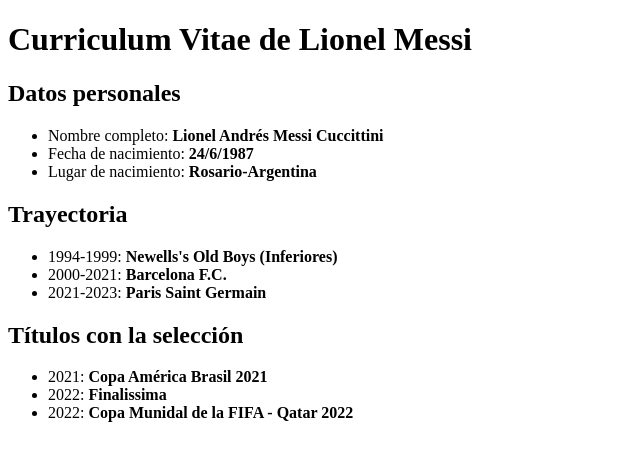
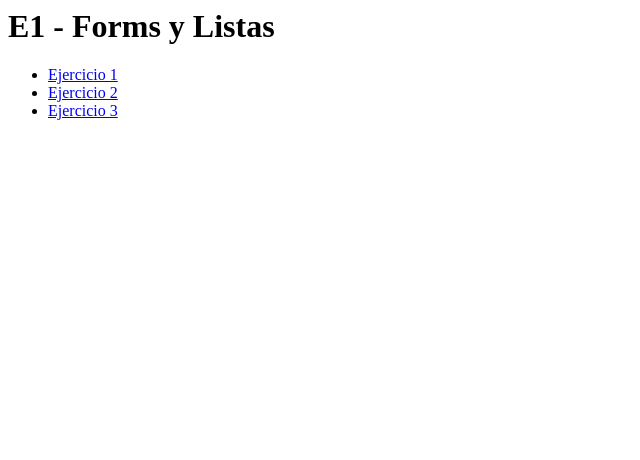
Before and after one commit to agcolanero/Entrega1, a plain HTML site: page index.html in a window 1280 px wide. Shown: the whole page, without its empty margins (0-640 px from the left). Drawn offline with Linux system fonts and the light colour scheme.

Commit message:
agregando html

```diff
--- a/index.html
+++ b/index.html
@@ -1,35 +1,18 @@
-<!DOCTYPE html>
+<html><!DOCTYPE html>
 <html lang="en">
-  <head>
-    <meta charset="UTF-8" />
-    <meta name="viewport" content="width=device-width, initial-scale=1.0" />
-    <title>Curriculum Vitae de Lionel Messi</title>
-  </head>
+<head>
+    <meta charset="UTF-8">
+    <meta name="viewport" content="width=device-width, initial-scale=1.0">
+    <title>Document</title>
+</head>
+<body>
+    <h1>E1 - Forms y Listas</h1>
 
-    <body>
-        <h1> Curriculum Vitae de Lionel Messi </h1>
+    <ul>
+        <li><a href="Ejercicio1.html">Ejercicio 1</a></li>
+        <li><a href="Ejercicio2.html">Ejercicio 2</a></li>
+        <li><a href="Ejercicio3.html">Ejercicio 3</a></li>
+    </ul>
 
-        <h2> Datos personales</h2>
-        <ul>
-            <li>Nombre completo: <b>Lionel Andrés Messi Cuccittini</b></li>
-            <li>Fecha de nacimiento: <b>24/6/1987</b></li>
-            <li>Lugar de nacimiento: <b>Rosario-Argentina</b></li>
-        </ul>
-
-        <h2>Trayectoria</h2>
-        <ul>
-            <li>1994-1999: <b>Newells's Old Boys (Inferiores)  </b></li>
-            <li>2000-2021: <b>Barcelona F.C.</b></li>
-            <li>2021-2023: <b>Paris Saint Germain</b></li>
-        </ul>
-
-        <h2>Títulos con la selección</h2>
-        <ul>
-            <li>2021: <b>Copa América Brasil 2021</b></li>
-            <li>2022: <b>Finalissima</b></li>
-            <li>2022: <b>Copa Munidal de la FIFA - Qatar 2022</b></li>
-        </ul>
-
-    </body>
-</html>
-  </html>
+</body>
+</html></html>
```
Also changed, not shown: Ejercicio1.html (added, +35 -0 lines).
